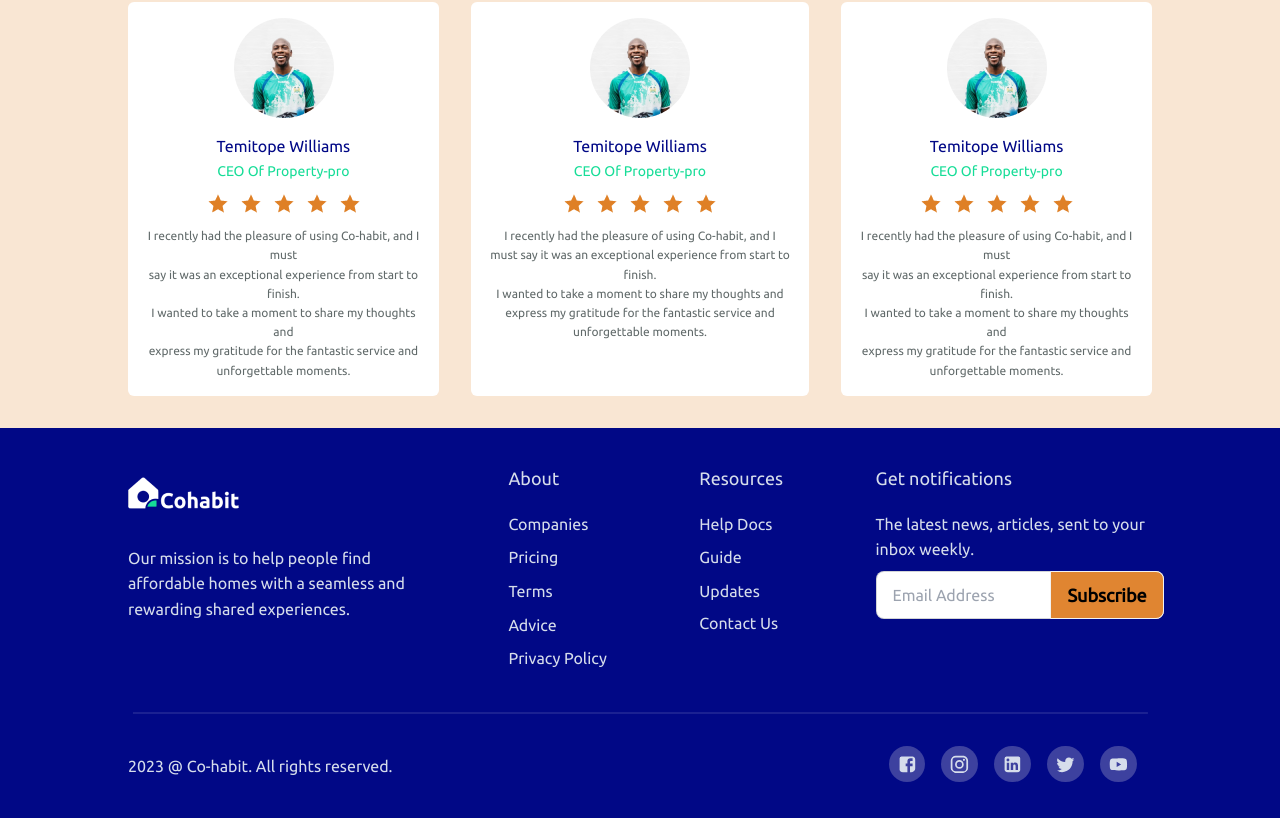
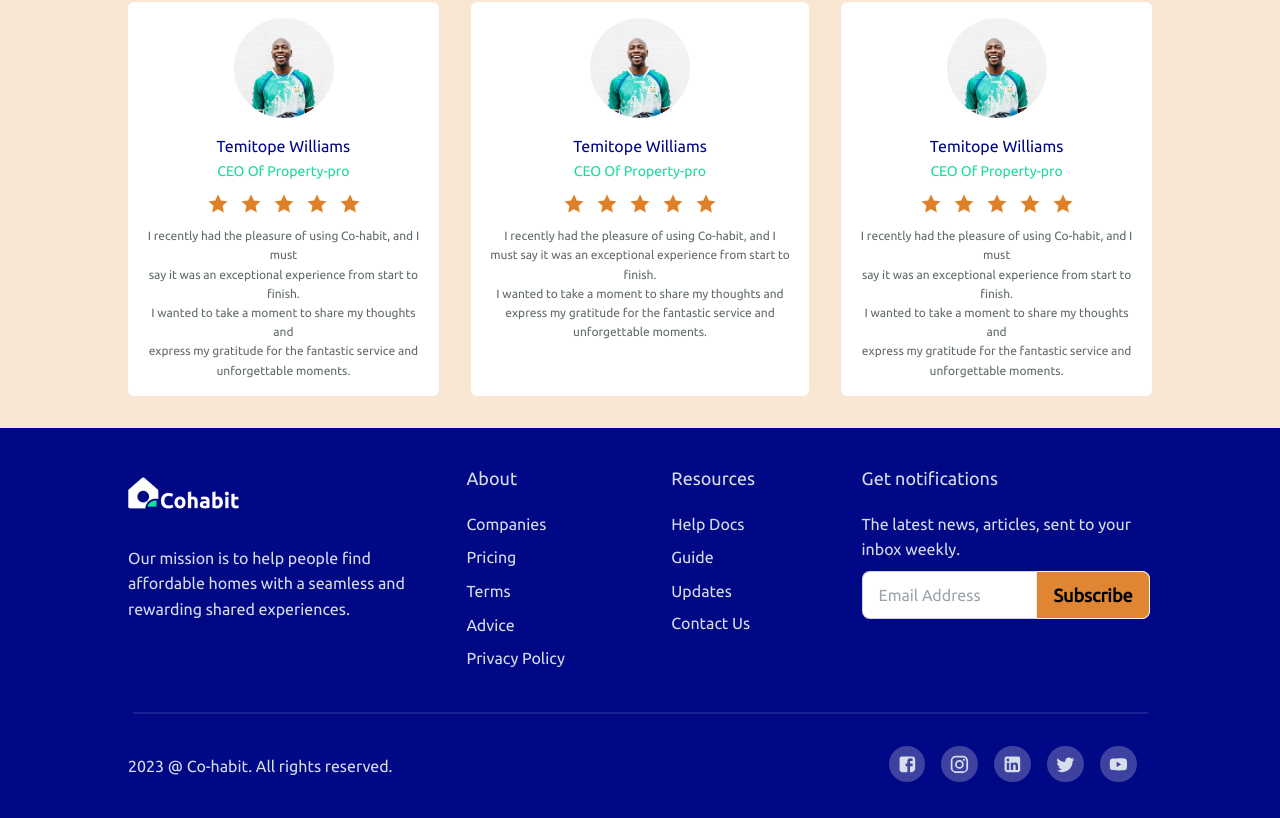
Before and after one commit to lazynerd-studios/Co-Habit-Landing, a React (Vite) app: page / in a window 1280 px wide. Shown: the part 2918-3736 px from the top of the page. Built offline with nearby package versions, Linux system fonts and the light colour scheme.

Commit message:
Update Footer.jsx

```diff
--- a/src/Components/Footer/Footer.jsx
+++ b/src/Components/Footer/Footer.jsx
@@ -25,7 +25,7 @@ const Footer = () => {
           </p>
           {/* <br className="hidden laptop:flex" /> */}
         </div>
-        <div className="laptop:ml-[6rem]">
+        <div className="laptop:ml-[2.5rem]">
           <span className="font-medium text-[1.125rem] laptop:mb-4">About</span>
           <a className="link link-hover leading-[1.6rem]">Companies</a>
           <a className="link link-hover leading-[1.6rem]">Pricing</a>
```
